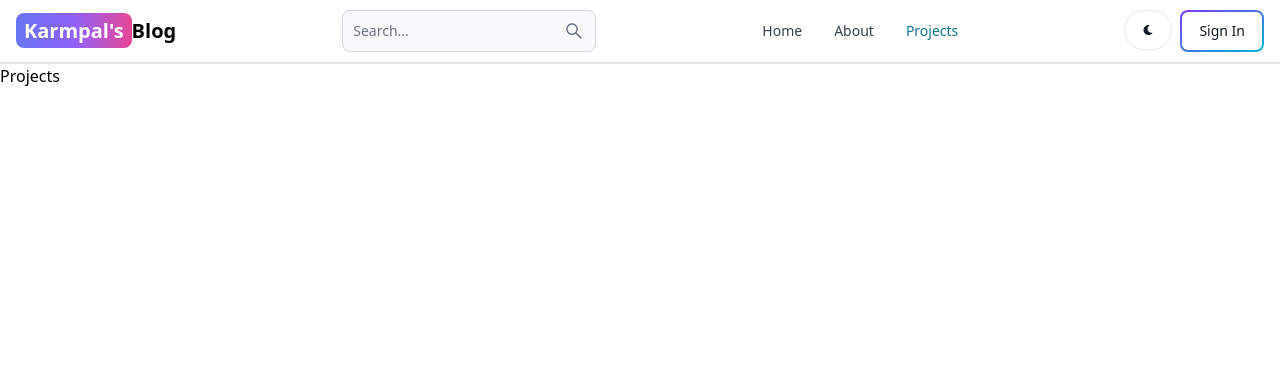
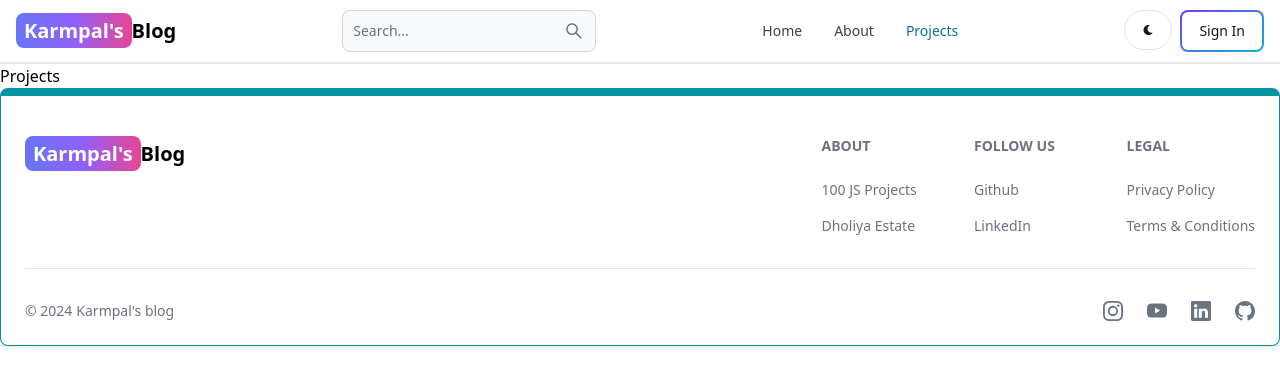
Before and after one commit to karmpals/Karmpal-Blog, a React (Vite) app in the folder client/: page /projects in a window 1280 px wide. Shown: the top 386 px of the page. Built offline with nearby package versions, Linux system fonts and the light colour scheme.

Commit message:
Footer added

```diff
--- a/client/src/App.jsx
+++ b/client/src/App.jsx
@@ -7,6 +7,7 @@
 import Signup from "./pages/Signup";
 import Projects from "./pages/Projects";
 import Header from "./components/header";
+import FooterCom from "./components/Footer";
 
 export default function App() {
   return (
@@ -20,6 +21,7 @@
         <Route path="/sign-up" element={<Signup />} />
         <Route path="/projects" element={<Projects />} />
       </Routes>
+      <FooterCom />
     </BrowserRouter>
   );
 }
--- /dev/null
+++ b/client/src/components/Footer.jsx
@@ -0,0 +1,102 @@
+import { Footer, FooterDivider } from "flowbite-react";
+import React from "react";
+import { Link } from "react-router-dom";
+import { BsGithub, BsInstagram, BsLinkedin, BsYoutube } from "react-icons/bs";
+
+export default function FooterCom() {
+  return (
+    <Footer container className="border border-t-8 border-teal-500">
+      <div className="w-full max-w-7xl mx-auto">
+        <div className="grid w-full justify-between sm:flex md:grid-cols-1">
+          <div className="mt-5">
+            <Link
+              to="/"
+              className="self-center whitespace-nowrap text-lg sm:text-xl font-semibold dark:text-white"
+            >
+              <span className="px-2 py-1 bg-gradient-to-r from-indigo-500 via-purple-500 to-pink-500 rounded-lg text-white">
+                Karmpal's
+              </span>
+              Blog
+            </Link>
+          </div>
+          <div className="grid grid-cols-2 gap-8 mt-4 sm:grid-cols-3 sm:gap-6">
+            <div>
+              <Footer.Title title="About" />
+              <Footer.LinkGroup col>
+                <Footer.Link
+                  href="https://www.100jsprojects.com"
+                  target="_blank"
+                  rel="noopner noreferrer"
+                >
+                  100 JS Projects
+                </Footer.Link>
+                <Footer.Link
+                  href="https://dholiya-estate.onrender.com"
+                  target="_blank"
+                  rel="noopner noreferrer"
+                >
+                  Dholiya Estate
+                </Footer.Link>
+              </Footer.LinkGroup>
+            </div>
+            <div>
+              <Footer.Title title="Follow us" />
+              <Footer.LinkGroup col>
+                <Footer.Link
+                  href="https://github.com/karmpals"
+                  target="_blank"
+                  rel="noopner noreferrer"
+                >
+                  Github
+                </Footer.Link>
+                <Footer.Link
+                  href="https://www.linkedin.com/in/karmpalsheoran98"
+                  target="_blank"
+                >
+                  LinkedIn
+                </Footer.Link>
+              </Footer.LinkGroup>
+            </div>
+            <div>
+              <Footer.Title title="Legal" />
+              <Footer.LinkGroup col>
+                <Footer.Link href="#">Privacy Policy</Footer.Link>
+                <Footer.Link href="#">Terms &amp; Conditions</Footer.Link>
+              </Footer.LinkGroup>
+            </div>
+          </div>
+        </div>
+        <FooterDivider />
+        <div className='w-full sm:flex sm:items-center sm:justify-between'>
+          <Footer.Copyright
+            href="#"
+            by="Karmpal's blog"
+            year={new Date().getFullYear()}
+          />
+          <div className="flex gap-6 sm:mt-0 mt-4 sm:justify-center">
+            <Footer.Icon
+              href="https://www.instagram.com/karmpal_sheoran/"
+              target="_blank"
+              icon={BsInstagram}
+            />
+            <Footer.Icon
+              href="https://www.youtube.com/channel/UChZ1AEdU8DRb7JynjnZvKew"
+              target="_blank"
+              icon={BsYoutube}
+            />
+            <Footer.Icon
+              href="https://www.linkedin.com/in/karmpalsheoran98"
+              target="_blank"
+              icon={BsLinkedin}
+            />
+            <Footer.Icon
+              href="https://github.com/karmpals"
+              target="_blank"
+              icon={BsGithub}
+            />
+          </div>
+        </div>
+      </div>
+    </Footer>
+  );
+}
```
